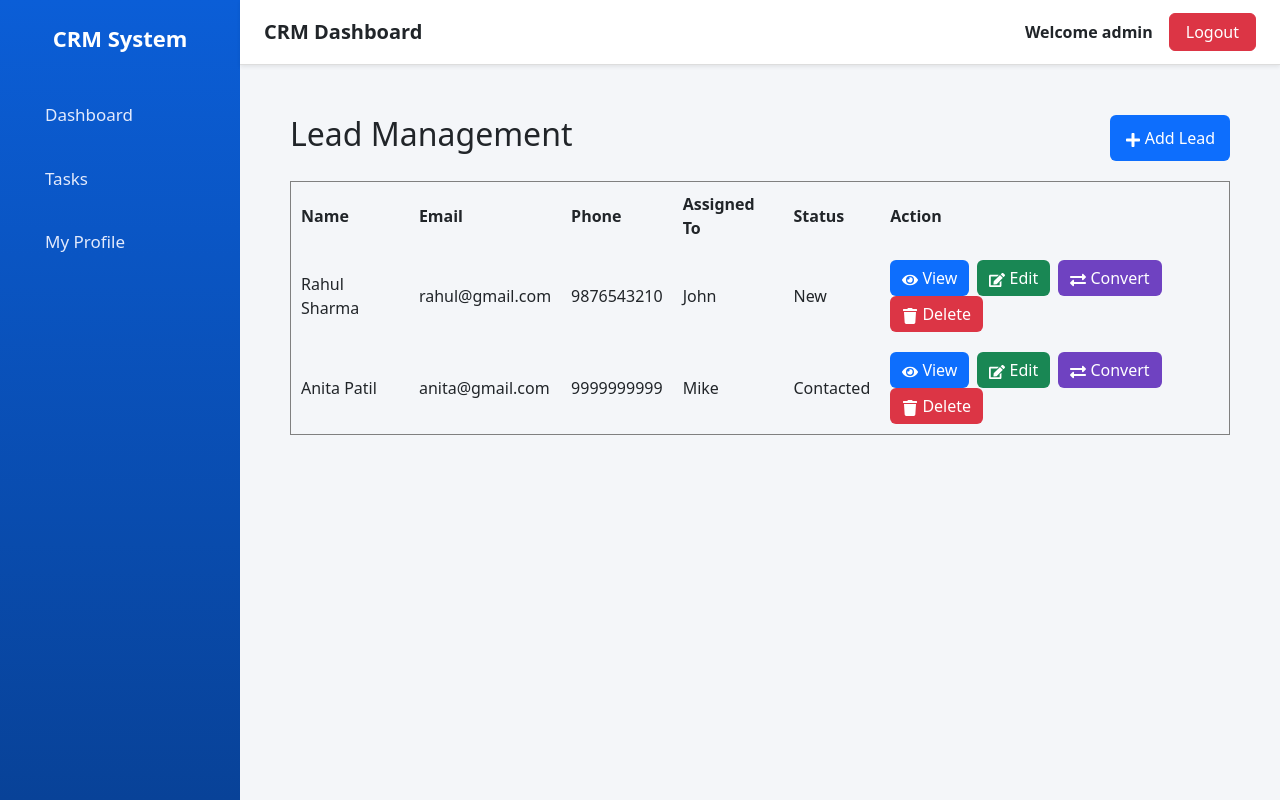
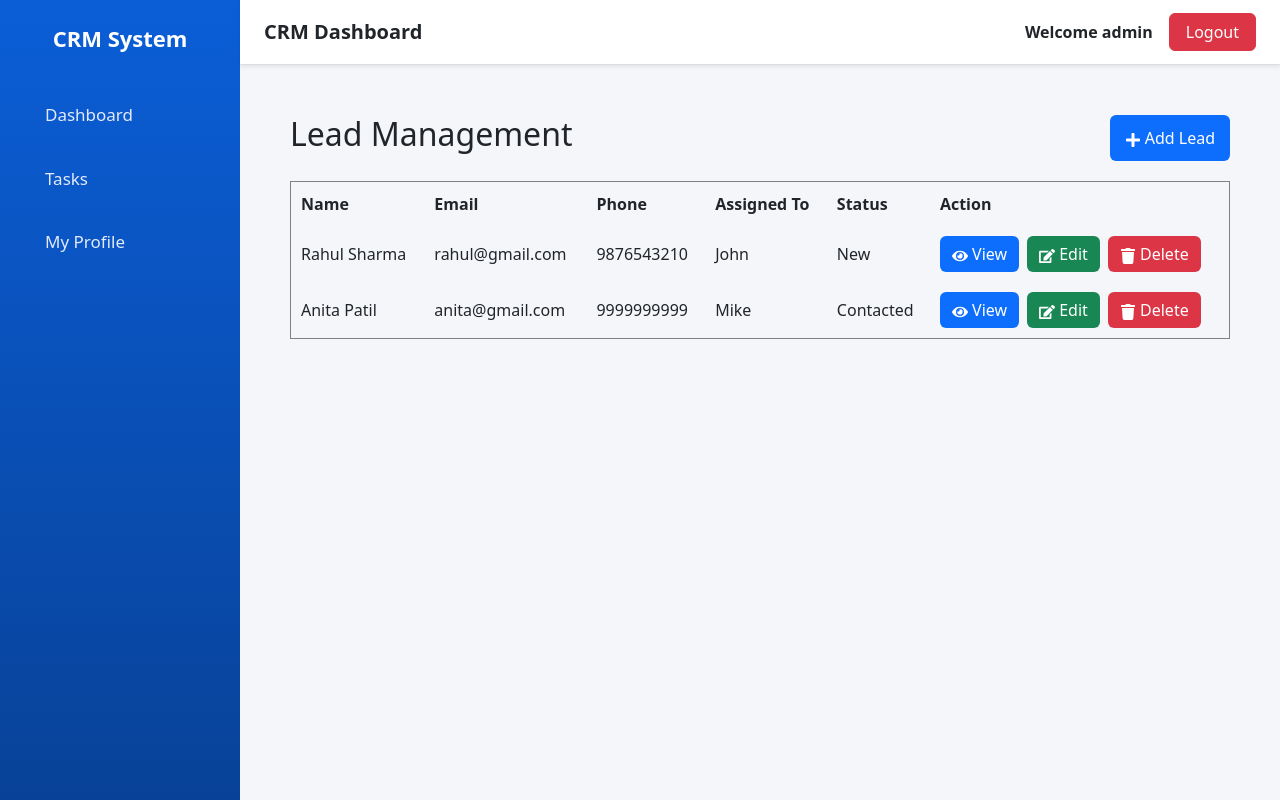
Before and after one commit to anishachandgude2005/CRM_Project, a React (Vite) app in the folder crm-project/: page /leads in a window 1280 px wide. Built offline with nearby package versions, Linux system fonts and the light colour scheme; sample sign-in values are in the browser's storage.

Commit message:
leads update

```diff
--- a/crm-project/src/pages/Customer/Customers.jsx
+++ b/crm-project/src/pages/Customer/Customers.jsx
@@ -7,7 +7,7 @@ const Customers = () => {
 
   const currentUser = state.currentUser;
 
-  // 🔥 Role Based Filter
+  //  Role Based Filter
   const customers =
     currentUser?.role === "Lead"
       ? state.customers.filter((c) => c.leadId === currentUser.id)
--- a/crm-project/src/pages/leads/Leads.jsx
+++ b/crm-project/src/pages/leads/Leads.jsx
@@ -23,7 +23,7 @@ const Leads = () => {
     setForm({ ...form, [e.target.name]: e.target.value });
   };
 
-  // ✅ SAVE LEAD (FIXED)
+  // ✅ SAVE LEAD
   const saveLead = () => {
     if (!form.name || !form.email) {
       alert("Name & Email required");
@@ -36,7 +36,6 @@ const Leads = () => {
         payload: { ...form, id: editId }
       });
 
-      // 🔔 FIX: delay
       setTimeout(() => {
         dispatch({
           type: "ADD_NOTIFICATION",
@@ -58,7 +57,6 @@ const Leads = () => {
         payload: newLead
       });
 
-      // 🔔 FIX: delay
       setTimeout(() => {
         dispatch({
           type: "ADD_NOTIFICATION",
@@ -109,7 +107,6 @@ const Leads = () => {
         payload: id
       });
 
-      // 🔔 FIX
       setTimeout(() => {
         dispatch({
           type: "ADD_NOTIFICATION",
@@ -131,7 +128,6 @@ const Leads = () => {
         payload: lead
       });
 
-      // 🔔 FIX
       setTimeout(() => {
         dispatch({
           type: "ADD_NOTIFICATION",
@@ -240,9 +236,15 @@ const Leads = () => {
                     <FaEdit /> Edit
                   </button>
 
-                  <button style={styles.convertBtn} onClick={() => convertToCustomer(lead)}>
-                    <FaExchangeAlt /> Convert
-                  </button>
+                  {/* ✅ ONLY FOR QUALIFIED */}
+                  {lead.status === "Qualified" && (
+                    <button
+                      style={styles.convertBtn}
+                      onClick={() => convertToCustomer(lead)}
+                    >
+                      <FaExchangeAlt /> Convert
+                    </button>
+                  )}
 
                   <button style={styles.deleteBtn} onClick={() => deleteLead(lead.id)}>
                     <FaTrash /> Delete
```
